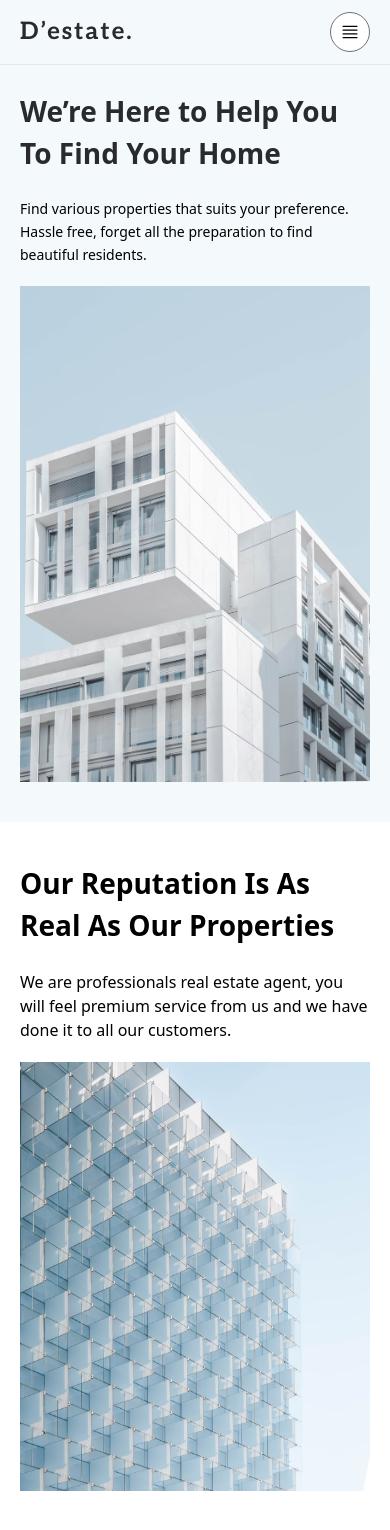
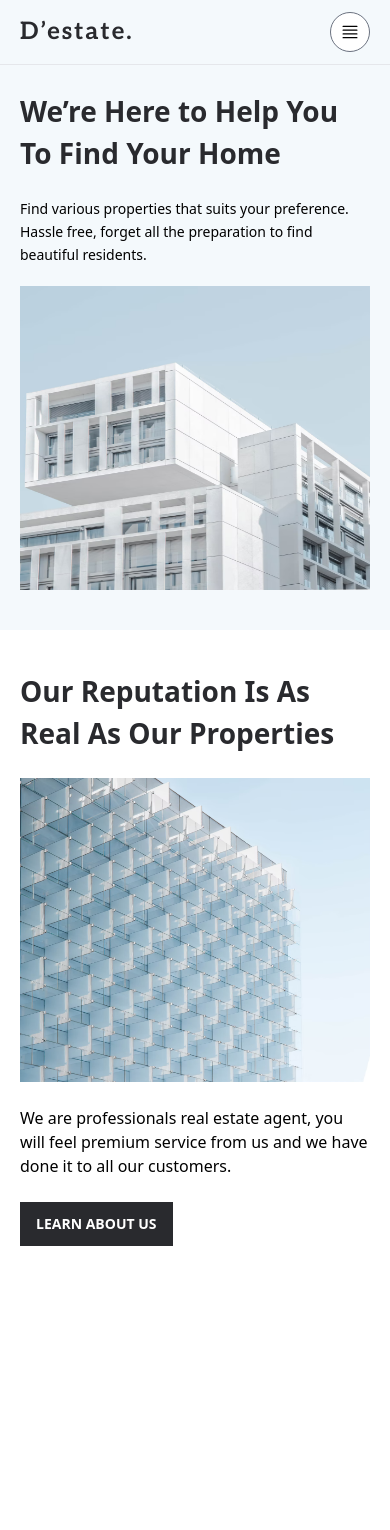
Before and after one commit to adirezama/d-estate, a Next.js app: page / in a window 390 px wide. After the commit the page ends 1306 px from the top, so only its background shows below. Built offline with nearby package versions, Linux system fonts and the light colour scheme.

Commit message:
fixing the ui

```diff
--- a/components/About.tsx
+++ b/components/About.tsx
@@ -3,6 +3,7 @@ import { aboutContent } from "@utils";
 import Image from "next/image";
 import { motion, useScroll, useTransform } from "framer-motion";
 import { useRef } from "react";
+import { Button } from "./Button";
 
 export function About({ classname }: { classname?: string }) {
   const ref = useRef(null);
@@ -27,14 +28,14 @@ export function About({ classname }: { classname?: string }) {
                 x: 0,
                 transition: { delay: 0.2, duration: 0.5 },
               }}
-              className="z-[2] relative bg-cover bg-center">
+              className="z-[2] relative bg-cover bg-center md:block hidden">
               <Image
                 src={aboutContent.image.hero.src}
                 alt={aboutContent.image.hero.alt}
                 width={0}
                 height={0}
                 sizes="50vw"
-                className="lg:w-[29rem] lg:h-[30rem] md:max-w-[20rem] md:h-[21rem] w-[25rem] h-full "
+                className="lg:w-[29rem] lg:h-[30rem] md:w-[20rem] md:h-[21rem] w-[20rem] h-full"
               />
             </motion.div>
             <motion.div
@@ -65,9 +66,27 @@ export function About({ classname }: { classname?: string }) {
                 x: 0,
                 transition: { delay: 0.2, duration: 0.5 },
               }}
-              className="font-semibold lg:text-4xl md:text-[2rem] text-[1.75rem] md:w-[25rem] lg:w-[31rem]">
+              className="font-semibold text-primary lg:text-4xl md:text-[2rem] text-[1.75rem] md:w-[25rem] lg:w-[31rem]">
               {aboutContent.title}
             </motion.h2>
+            {/* Image */}
+            <motion.div
+              initial={{ opacity: 0, x: 20 }}
+              whileInView={{
+                opacity: 1,
+                x: 0,
+                transition: { delay: 0.4, duration: 0.5 },
+              }}
+              className="flex items-center justify-center z-[2] relative bg-cover bg-center md:hidden">
+              <Image
+                src={aboutContent.image.hero.src}
+                alt="hero image"
+                width={0}
+                height={0}
+                sizes="50vw"
+                className="w-[28rem] h-[19rem]"
+              />
+            </motion.div>
             <motion.p
               initial={{ opacity: 0, x: 20 }}
               whileInView={{
@@ -78,6 +97,19 @@ export function About({ classname }: { classname?: string }) {
               className="lg:w-[28rem] md:w-[24rem] lg:text-base md:text-sm">
               {aboutContent.description}
             </motion.p>
+            <motion.div
+              initial={{ opacity: 0, x: 20 }}
+              whileInView={{
+                opacity: 1,
+                x: 0,
+                transition: { delay: 0.6, duration: 0.5 },
+              }}>
+              <Button
+                classname="py-3 md:px-8 px-4 md:text-base text-sm bg-primary text-white uppercase font-semibold hover:scale-95 transition-transform duration-300 ease-in-out"
+                label="Learn About Us"
+                href="/about"
+              />
+            </motion.div>
           </div>
         </div>
       </div>
--- /dev/null
+++ b/components/Button.tsx
@@ -0,0 +1,15 @@
+import Link from "next/link";
+
+type ButtonProps = {
+  classname: string;
+  label: string;
+  href: string;
+};
+
+export function Button({ classname, label, href }: ButtonProps) {
+  return (
+    <button className={classname}>
+      <Link href={href}>{label}</Link>
+    </button>
+  );
+}
--- a/components/Hero.tsx
+++ b/components/Hero.tsx
@@ -56,7 +56,7 @@ export function Hero({ classname }: { classname?: string }) {
                 width={0}
                 height={0}
                 sizes="50vw"
-                className="md:w-[20rem] md:h-fit w-[25rem] h-full"
+                className="lg:w-[29rem] lg:h-[30rem] md:w-[20rem] md:h-[21rem] w-[28rem] h-[19rem]"
               />
             </motion.div>
             <motion.div
```
